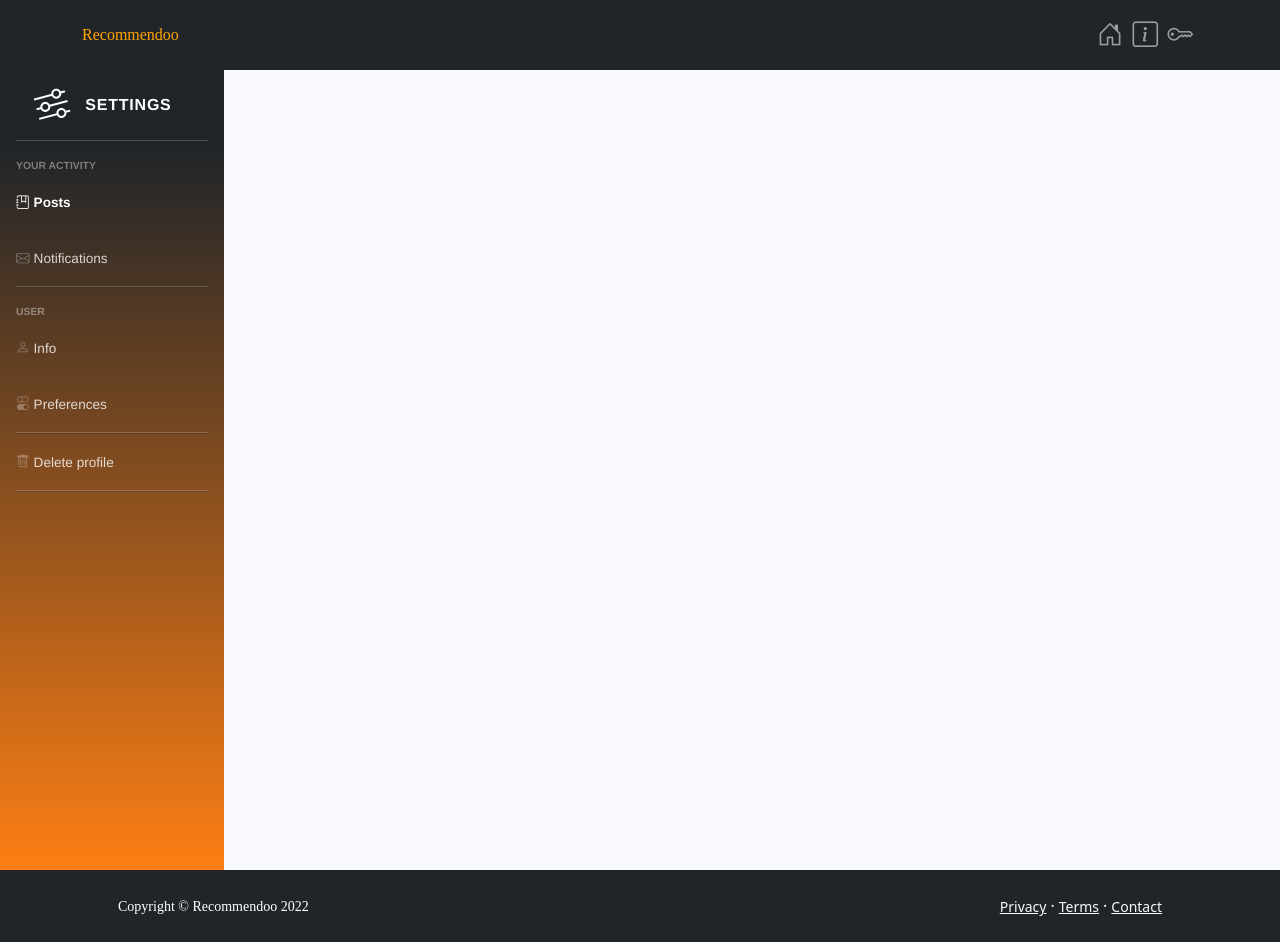
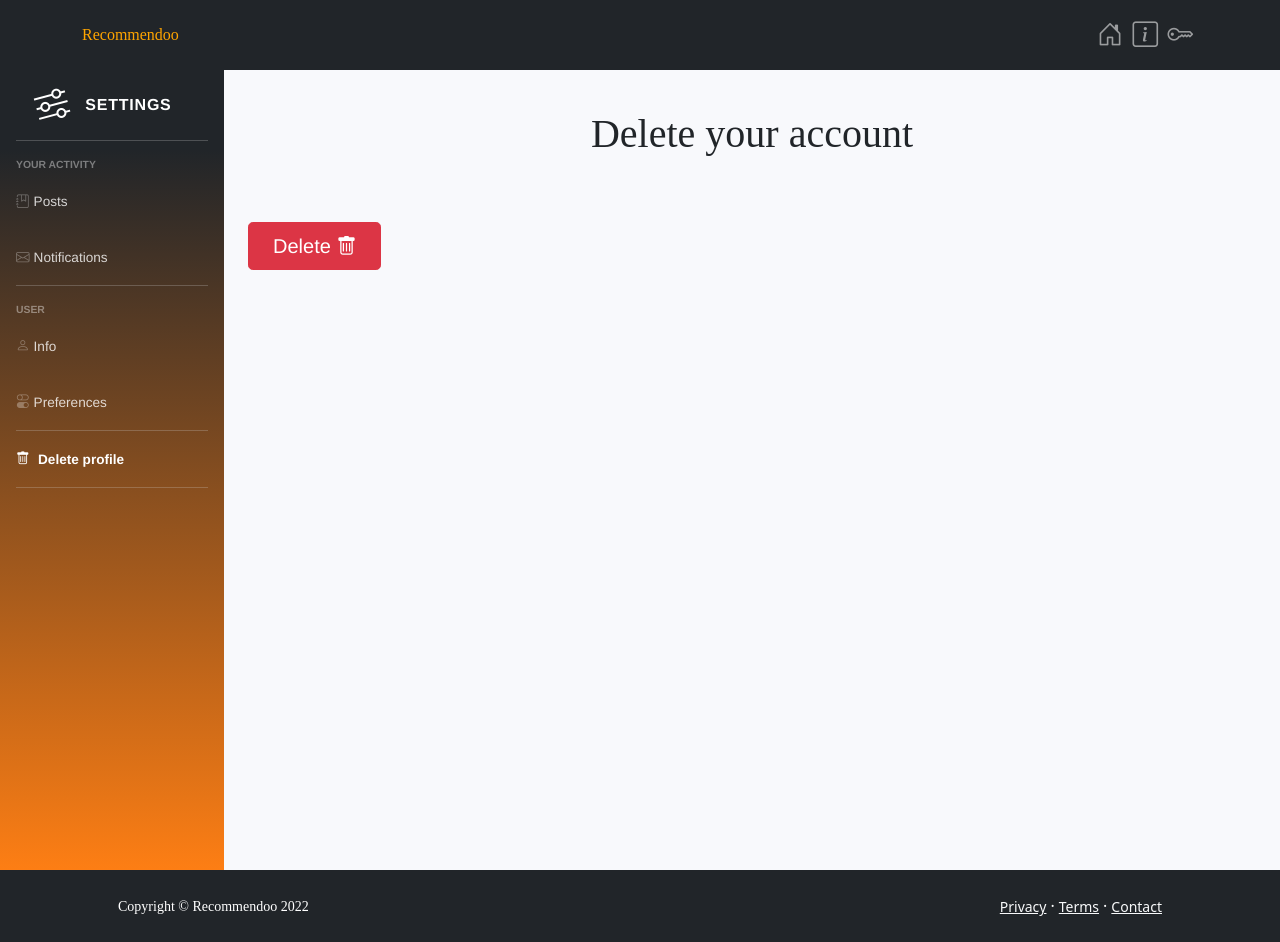
Before and after one commit to luifa7/recommendoofe, a Vue app: page /settings/delete-account in a window 1280 px wide. Built offline with nearby package versions, Linux system fonts and the light colour scheme; a web font is replaced by a local one.

Commit message:
feat: add delete user account

```diff
--- a/src/App.vue
+++ b/src/App.vue
@@ -90,7 +90,7 @@
           <li class="nav-item">
             <router-link
               :to="{
-                name: 'Settings',
+                name: 'SettingsDeleteUser',
               }"
               class="nav-link"
               ><i class="bi bi-sliders"></i
@@ -123,7 +123,6 @@
       </div>
     </div>
   </nav>
-  <settings-bar v-if="isSettingsArea" />
   <router-view :key="$route.fullPath" />
 </template>
 
@@ -132,16 +131,11 @@ import { useUserStore } from "@/store/userStore";
 import { User } from "@/store/types/types";
 import { computed, ComputedRef } from "vue";
 import { useRoute } from "vue-router";
-import SettingsBar from "@/components/SettingsBar.vue";
 
 const userStore = useUserStore();
 const route = useRoute();
 const loggedInUser: ComputedRef<User | undefined> = computed(
   () => userStore.loggedInUser
-);
-
-const isSettingsArea: ComputedRef<boolean> = computed(() =>
-  route.path.includes("/settings")
 );
 </script>
 
--- a/src/router/index.ts
+++ b/src/router/index.ts
@@ -74,9 +74,16 @@ const routes: Array<RouteRecordRaw> = [
   },
   {
     path: "/settings",
-    name: "Settings",
-    component: () => import("../views/Settings.vue"),
+    component: () => import("../views/settings/Settings.vue"),
+    children: [
+      {
+        path: "delete-account",
+        name: "SettingsDeleteUser",
+        component: () => import("../views/settings/SettingsDeleteUser.vue"),
+      },
+    ],
   },
+
   {
     path: "/about",
     name: "About",
--- a/src/services/userService.ts
+++ b/src/services/userService.ts
@@ -1,5 +1,7 @@
 import { CreateUser, FriendRequest, User } from "@/store/types/types";
 import axios, { AxiosResponse } from "axios";
+import { useUserStore } from "@/store/userStore";
+import router from "@/router";
 
 export const API_URL = "http://localhost:5003";
 
@@ -245,3 +247,22 @@ export async function createUser(user: CreateUser) {
   }
   return response;
 }
+
+export async function deleteUser() {
+  {
+    const userStore = useUserStore();
+    const response = await axios
+      .delete(`${API_URL}/users/${userStore.loggedInUser?.dId}`)
+      .then((response) => response as AxiosResponse)
+      .catch(function (error) {
+        console.log(error);
+      });
+    if (!response) {
+      return undefined;
+    }
+    userStore.logoutUser();
+    router.push({
+      name: "LogoutUser",
+    });
+  }
+}
--- a/src/views/LoginUser.vue
+++ b/src/views/LoginUser.vue
@@ -92,8 +92,8 @@ const showError: Ref<string> = ref("");
 
 async function loginUser() {
   // const myUserDId = "19b998f3-3483-489c-8b5a-73ca189dbd7e";
-  const myUserDId = "3fb454fc-5547-4734-8323-5f5bcbd9db72";
-  // const myUserDId = "3db99fe8-caf1-409c-bd02-323c63b4a4fd";
+  // const myUserDId = "3fb454fc-5547-4734-8323-5f5bcbd9db72";
+  const myUserDId = "3db99fe8-caf1-409c-bd02-323c63b4a4fd";
   const user: User | undefined = await getUserByDId(myUserDId);
   if (user) {
     userStore.loginUser(user);
--- a/src/views/Settings.vue
+++ /dev/null
@@ -1,7 +0,0 @@
-<template>
-  <!-- Page Wrapper -->
-
-  <!-- End of Page Wrapper -->
-</template>
-
-<script lang="ts" setup></script>
--- a/src/components/SettingsBar.vue
+++ b/src/views/settings/Settings.vue
@@ -24,7 +24,7 @@
       <div class="sidebar-heading">Your activity</div>
 
       <!-- Nav Item - Pages Collapse Menu -->
-      <li class="nav-item active">
+      <li :class="{ active: isPostsArea }" class="nav-item">
         <a class="nav-link" href="#">
           <i class="bi bi-journal-bookmark"></i>
           <span>Posts</span>
@@ -32,7 +32,7 @@
       </li>
 
       <!-- Nav Item - Utilities Collapse Menu -->
-      <li class="nav-item">
+      <li :class="{ active: isNotificationsArea }" class="nav-item">
         <a class="nav-link" href="#">
           <i class="bi bi-envelope"></i>
           <span>Notifications</span>
@@ -46,7 +46,7 @@
       <div class="sidebar-heading">User</div>
 
       <!-- Nav Item - Pages Collapse Menu -->
-      <li class="nav-item">
+      <li :class="{ active: isInfoArea }" class="nav-item">
         <a class="nav-link" href="#">
           <i class="bi bi-person"></i>
           <span>Info</span>
@@ -54,7 +54,7 @@
       </li>
 
       <!-- Nav Item - Charts -->
-      <li class="nav-item">
+      <li :class="{ active: isPreferencesArea }" class="nav-item">
         <a class="nav-link" href="#">
           <i class="bi bi-toggles"></i>
           <span>Preferences</span></a
@@ -65,10 +65,13 @@
       <hr class="sidebar-divider my-0" />
 
       <!-- Nav Item - Dashboard -->
-      <li class="nav-item">
-        <a class="nav-link" href="#">
-          <i class="bi bi-trash"></i>
-          <span>Delete profile</span></a
+      <li :class="{ active: isDeleteArea }" class="nav-item">
+        <router-link
+          :to="{
+            name: 'SettingsDeleteUser',
+          }"
+          class="nav-link"
+          ><i class="bi bi-trash"></i> <span>Delete profile</span></router-link
         >
       </li>
 
@@ -82,7 +85,9 @@
       <!-- Main Content -->
       <div id="content">
         <!-- Begin Page Content -->
-        <div class="container-fluid"></div>
+        <div class="container-fluid">
+          <router-view></router-view>
+        </div>
         <!-- /.container-fluid -->
       </div>
       <!-- End of Main Content -->
@@ -92,5 +97,24 @@
   <!-- End of Page Wrapper -->
 </template>
 
-<script lang="ts" setup></script>
+<script lang="ts" setup>
+import { computed, ComputedRef } from "vue";
+import { useRoute } from "vue-router";
+const route = useRoute();
+const isPostsArea: ComputedRef<boolean> = computed(() =>
+  route.path.includes("posts")
+);
+const isNotificationsArea: ComputedRef<boolean> = computed(() =>
+  route.path.includes("notifications")
+);
+const isInfoArea: ComputedRef<boolean> = computed(() =>
+  route.path.includes("info")
+);
+const isPreferencesArea: ComputedRef<boolean> = computed(() =>
+  route.path.includes("preferences")
+);
+const isDeleteArea: ComputedRef<boolean> = computed(() =>
+  route.path.includes("delete")
+);
+</script>
 <style scoped src="@/assets/css/styles-admin.css"></style>
--- /dev/null
+++ b/src/views/settings/SettingsDeleteUser.vue
@@ -0,0 +1,60 @@
+<template>
+  <!-- Page Content-->
+  <section class="py-3">
+    <div class="container px-5 my-4">
+      <div class="text-center mb-5">
+        <h1 class="logo-font">
+          <span>Delete your account</span>
+        </h1>
+      </div>
+    </div>
+  </section>
+  <div
+    class="d-grid gap-3 d-sm-flex justify-content-sm-center justify-content-xl-start"
+  >
+    <button
+      type="button"
+      class="btn btn-danger btn-lg px-4 me-sm-3"
+      data-bs-toggle="modal"
+      data-bs-target="#exampleModal"
+    >
+      Delete <i class="bi bi-trash"></i>
+    </button>
+  </div>
+  <!-- Modal -->
+  <div
+    class="modal fade"
+    id="exampleModal"
+    tabindex="-1"
+    aria-labelledby="exampleModalLabel"
+    aria-hidden="true"
+  >
+    <div class="modal-dialog modal-dialog-centered">
+      <div class="modal-content">
+        <div class="modal-header">
+          <h5 class="modal-title" id="exampleModalLabel">
+            Delete your account?
+          </h5>
+          <button
+            type="button"
+            class="btn-close"
+            data-bs-dismiss="modal"
+            aria-label="Close"
+          ></button>
+        </div>
+        <div class="modal-footer">
+          <button type="button" class="btn btn-danger" @click="deleteUser()">
+            Yes
+          </button>
+          <button type="button" class="btn btn-success" data-bs-dismiss="modal">
+            No
+          </button>
+        </div>
+      </div>
+    </div>
+  </div>
+</template>
+
+<script lang="ts" setup>
+import { deleteUser } from "@/services/userService";
+</script>
```
